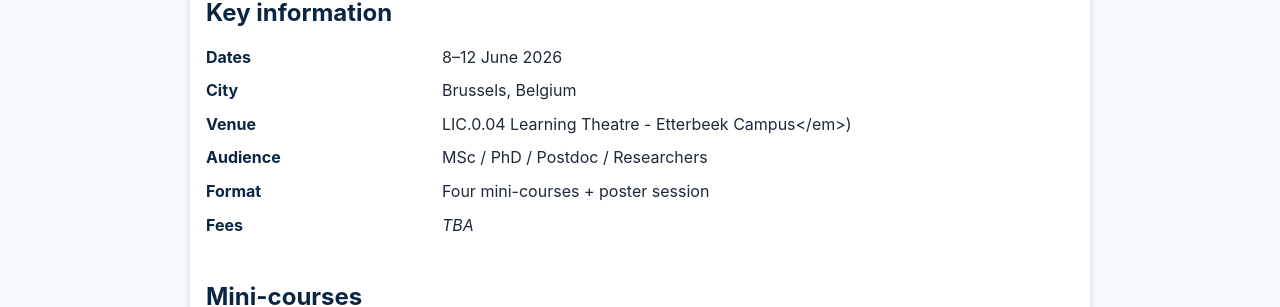
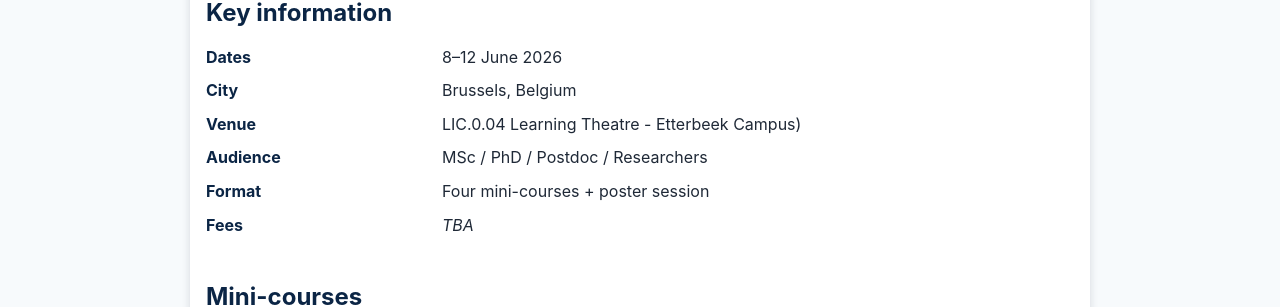
Before and after one commit to VubLeedsTopYB/VubLeedsTopYB.github.io, a Jekyll site: the page built from summer-school/index.md, in a window 1280 px wide. Shown: the part 554-861 px from the top of the page. Built offline with Jekyll 4.4.1, drawn with Linux system fonts in a browser that asks for light colours.

Commit message:
Typo fixed

```diff
--- a/summer-school/index.md
+++ b/summer-school/index.md
@@ -25,7 +25,7 @@ title: VUB–Leeds Algebra School (2026) — Overview
   <div class="kv">
     <div class="k">Dates</div><div>8–12 June 2026</div>
     <div class="k">City</div><div>Brussels, Belgium</div>
-    <div class="k">Venue</div><div>LIC.0.04 Learning Theatre - Etterbeek Campus</em>)</div>
+    <div class="k">Venue</div><div>LIC.0.04 Learning Theatre - Etterbeek Campus)</div>
     <div class="k">Audience</div><div>MSc / PhD / Postdoc / Researchers</div>
     <div class="k">Format</div><div>Four mini-courses + poster session</div>
     <div class="k">Fees</div><div><em>TBA</em></div>
```
